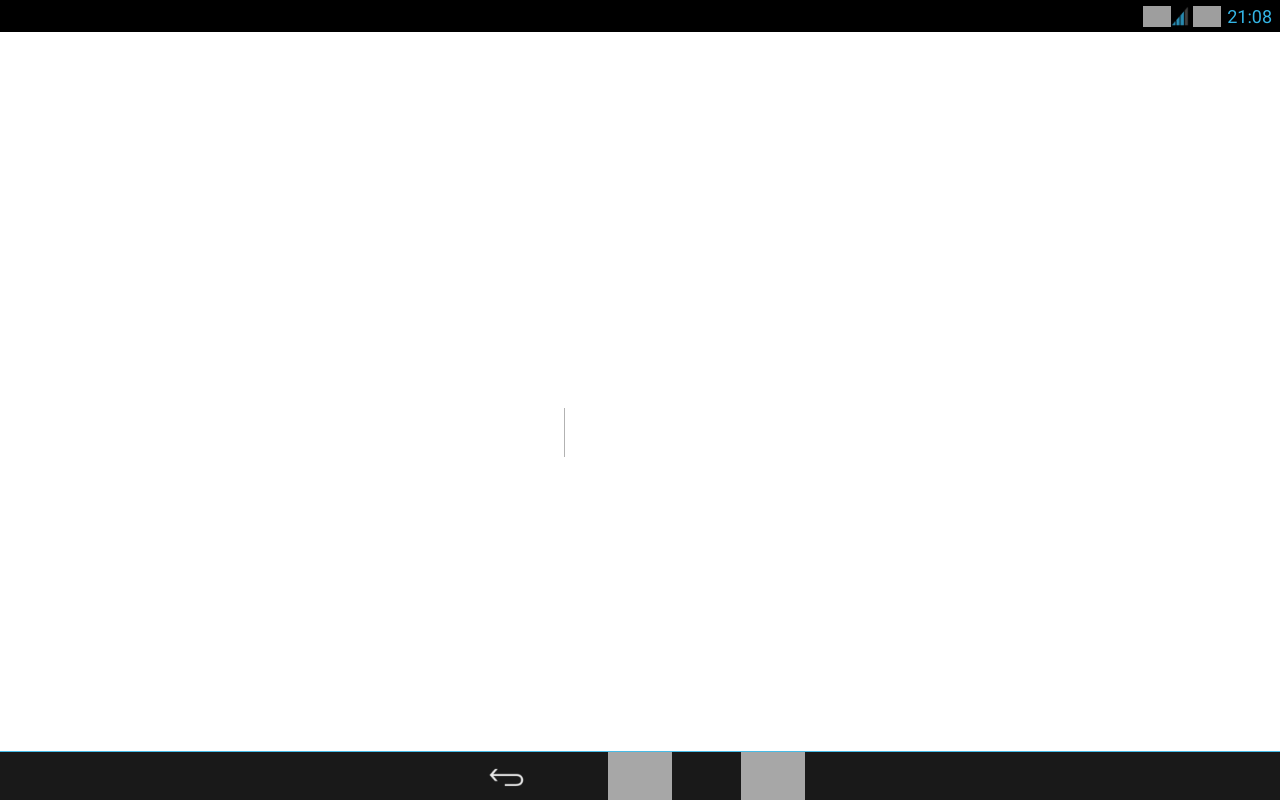
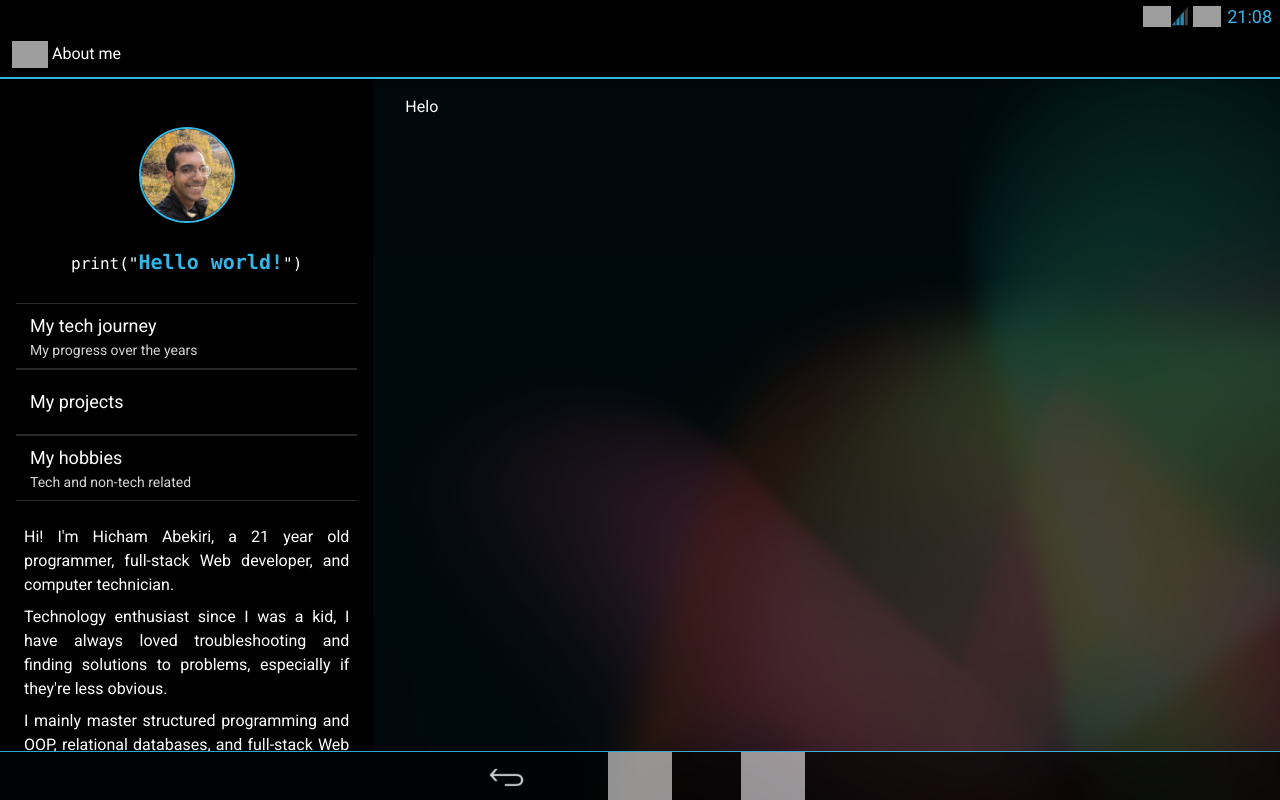
Before and after one commit to itshichabk/holofolio, a Next.js app: page /aboutme/projects in a window 1280 px wide. Before the commit this address had no page. Built offline with nearby package versions, Linux system fonts and the light colour scheme; grey boxes are pictures that could not be loaded.

Commit message:
projects page start

```diff
--- /dev/null
+++ b/app/(apps)/aboutme/projects/page.js
@@ -0,0 +1,7 @@
+export default function Projects() {
+  return (
+    <div className="m-4 text-justify">
+        Helo
+    </div>
+  )
+}
--- a/src/components/aboutme/WelcomeSection.jsx
+++ b/src/components/aboutme/WelcomeSection.jsx
@@ -15,9 +15,8 @@ export default function WelcomeSection() {
         <HelloWorldCode/>
 
         <SettingsRow link="/aboutme/timeline" title="My tech journey" value="My progress over the years"/>
-        <SettingsRow link="/aboutme/skills" title="Skills"/>
-        <SettingsRow link="/aboutme/hobbies" title="Hobbies" value="Tech and non-tech"/>
-        <SettingsRow link="/aboutme/specs" title="System information" value="More details"/>
+        <SettingsRow link="/aboutme/projects" title="My projects"/>
+        <SettingsRow link="/aboutme/hobbies" title="My hobbies" value="Tech and non-tech related"/>
 
         <div className="my-6 lg:mx-2 text-justify">
             <p className="mb-2">
```
